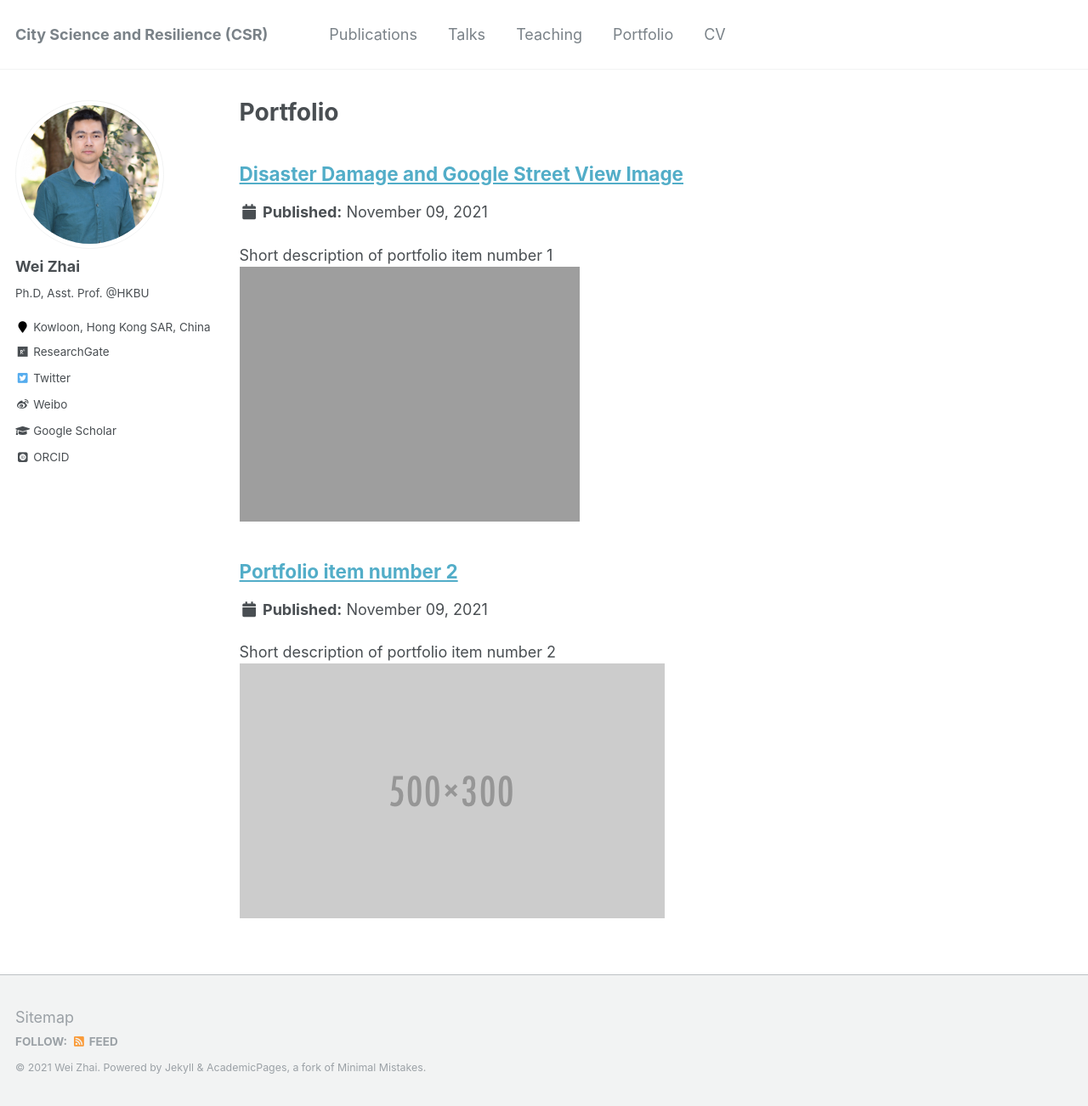
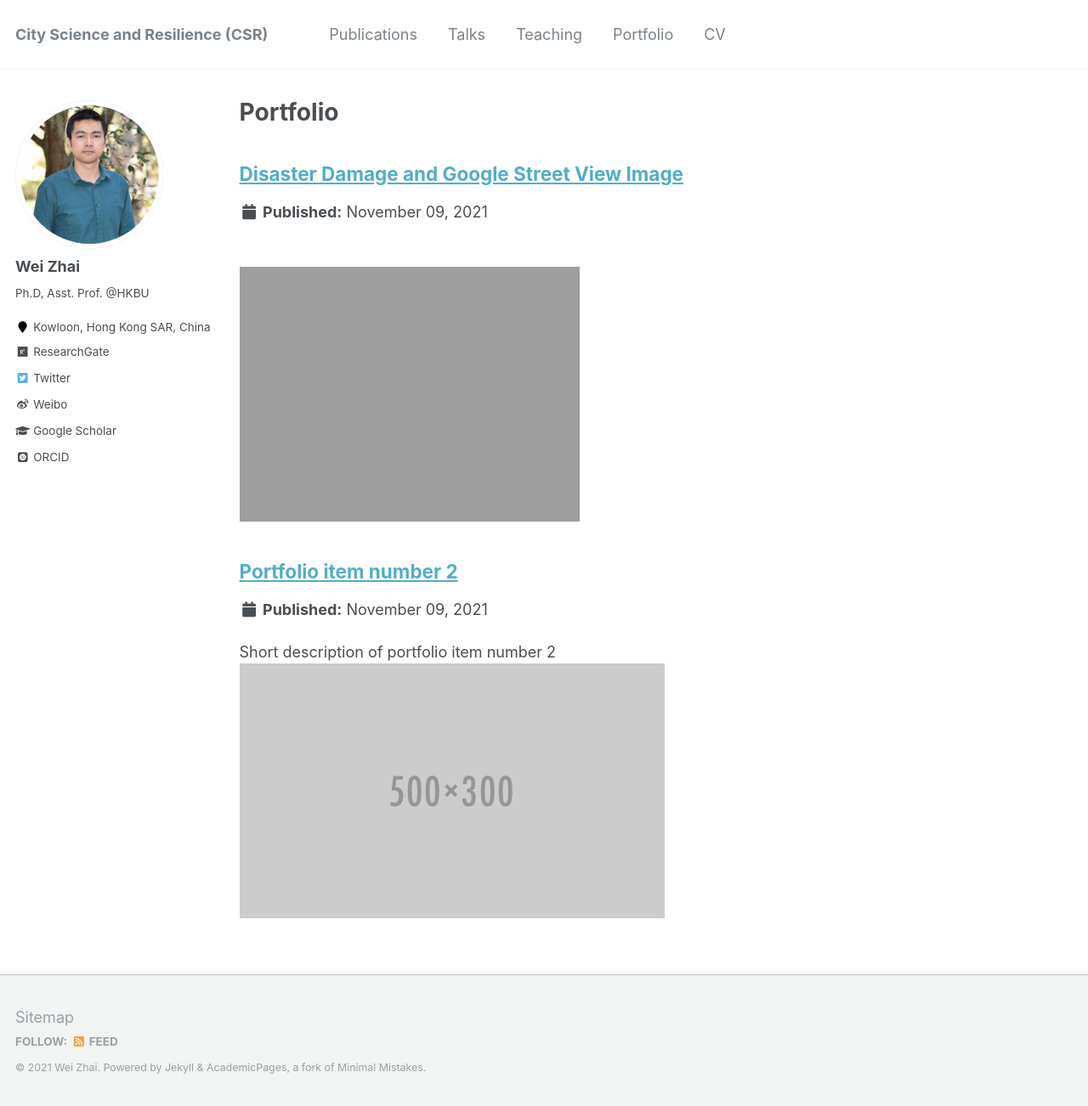
Before and after one commit to skywalkerzhai/weizhai.github.io, a Jekyll site: the page built from _pages/portfolio.html, in a window 1280 px wide and 1302 px high. Shown: the whole window at 85% size. Built offline with Jekyll 4.4.1, drawn with Linux system fonts in a browser that asks for light colours; some web fonts are replaced.

Commit message:
Update portfolio-1.md

```diff
--- a/_portfolio/portfolio-1.md
+++ b/_portfolio/portfolio-1.md
@@ -1,6 +1,6 @@
 ---
 title: "Disaster Damage and Google Street View Image"
-excerpt: "Short description of portfolio item number 1<br/><img src='https://skywalkerzhai.github.io/weizhai.github.io/images/damag_GSV.jpg'>"
+excerpt: "<br/><img src='https://skywalkerzhai.github.io/weizhai.github.io/images/damag_GSV.jpg'>"
 collection: portfolio
 ---
 
```
